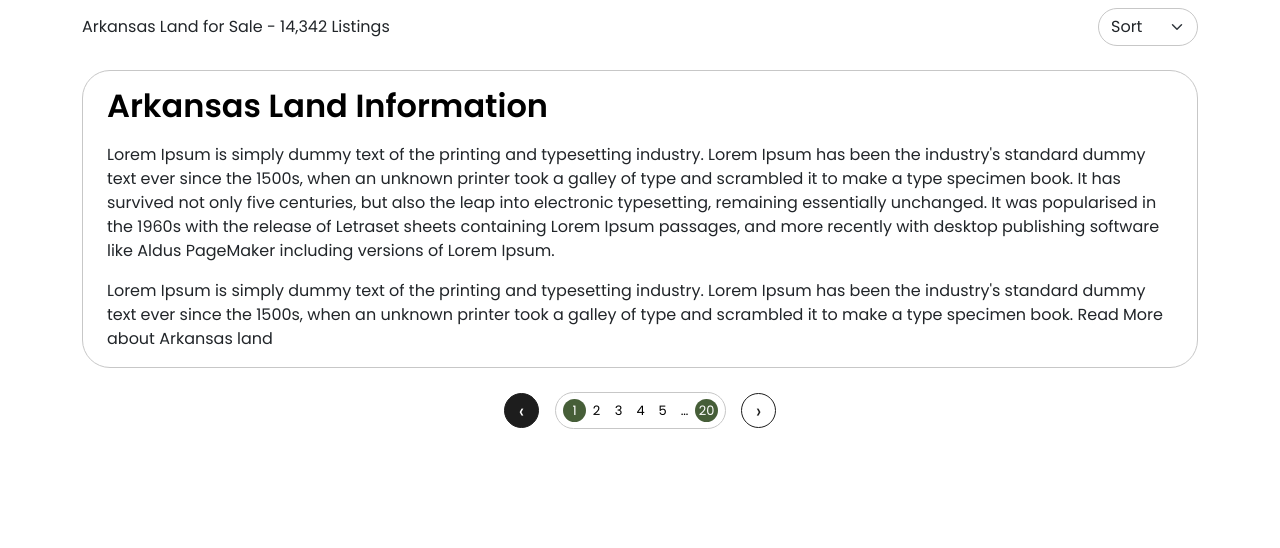
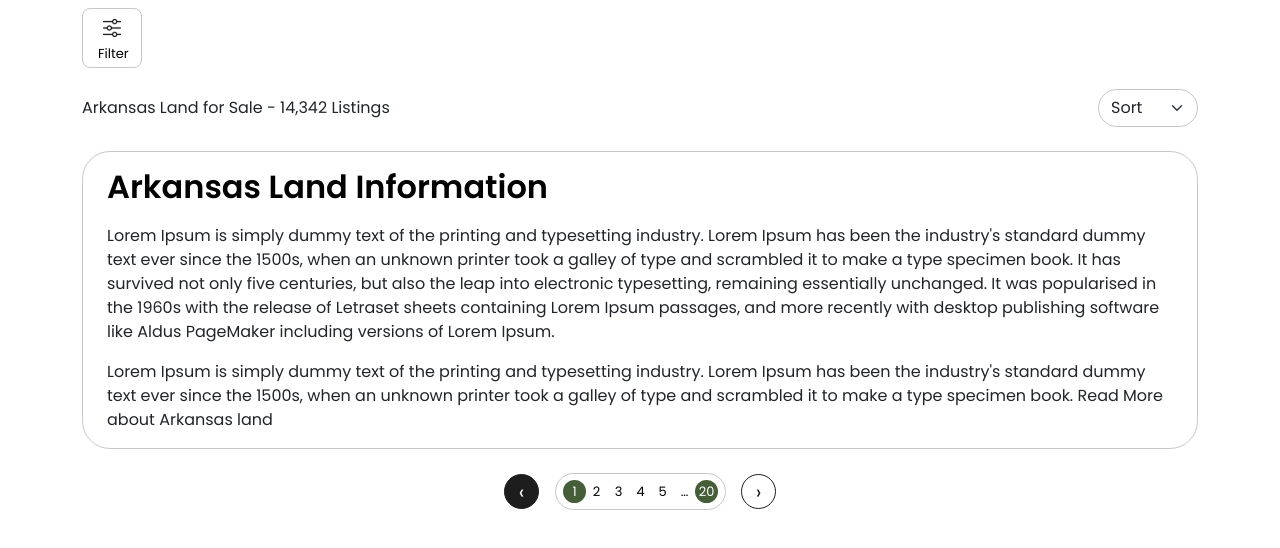
Before and after one commit to pundir95/landNation, a React (Vite) app: page /find-agent in a window 1280 px wide. Shown: the top 548 px of the page. Built offline with nearby package versions, Linux system fonts and the light colour scheme.

Commit message:
Fixed the filter component

```diff
--- a/src/views/findAgent/index.jsx
+++ b/src/views/findAgent/index.jsx
@@ -10,28 +10,13 @@ const FindAgent = () => {
     <>
       <section className='filter-section pt-2'>
         <Container>
-          {/* <div className='d-flex align-items-center mb-21'>
-            <div className='search-card bg-grey py-lg-2 py-1 p-3 w-100 me-3'>
-              <Row className='align-items-center'>
-                <Col lg={3} md={3}>
-                  <button className='search-by-map p-1'>Search by map</button>
-                </Col>
-                <Col lg={9} md={9}>
-                  <div className=''>
-                      <div className='d-flex align-items-center'>
-                          <input type='text' placeholder='Enter a State, Country or City' className='form-control search-field py-1' />
-                          <button className='search-btn small-search-btn'><img src={searchIcon} /></button>
-                      </div>
-                  </div>
-                </Col>
-              </Row>
-            </div>
+          <div className='d-flex align-items-center mb-21'>
             <div>
               <button className='filter-btn'>
                 <img src={filterIcon}/>Filter
               </button>
             </div>
-          </div> */}
+          </div>
           <div className='d-flex align-items-center justify-content-between mb-4'>
             <p className='text-body'>Arkansas Land for Sale - 14,342 Listings</p>
             <Form.Select className='sort-select shadow-none'>
```
